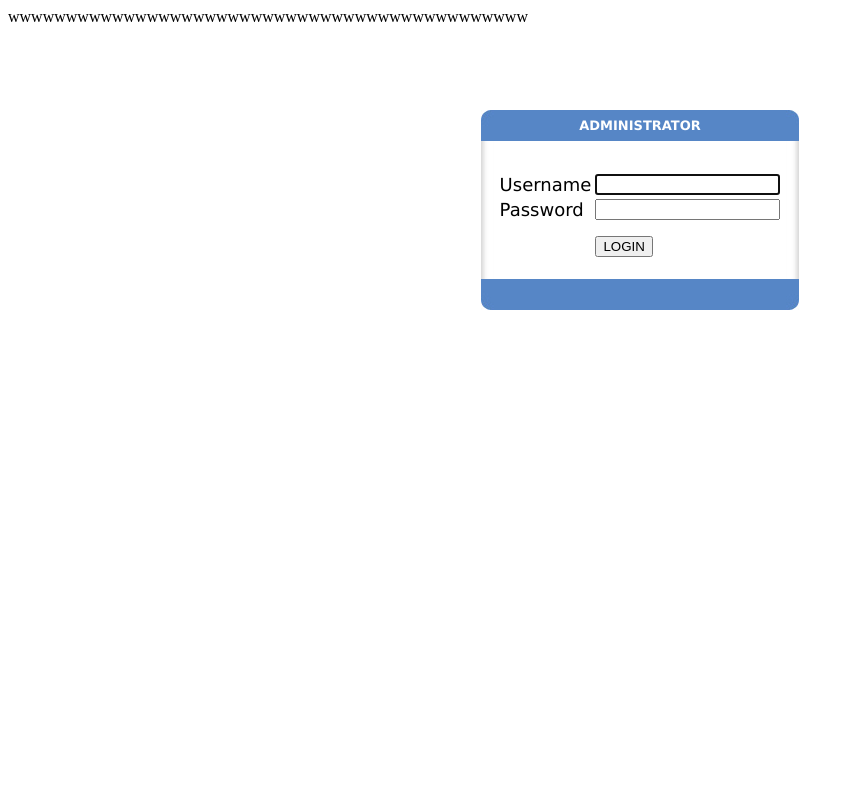
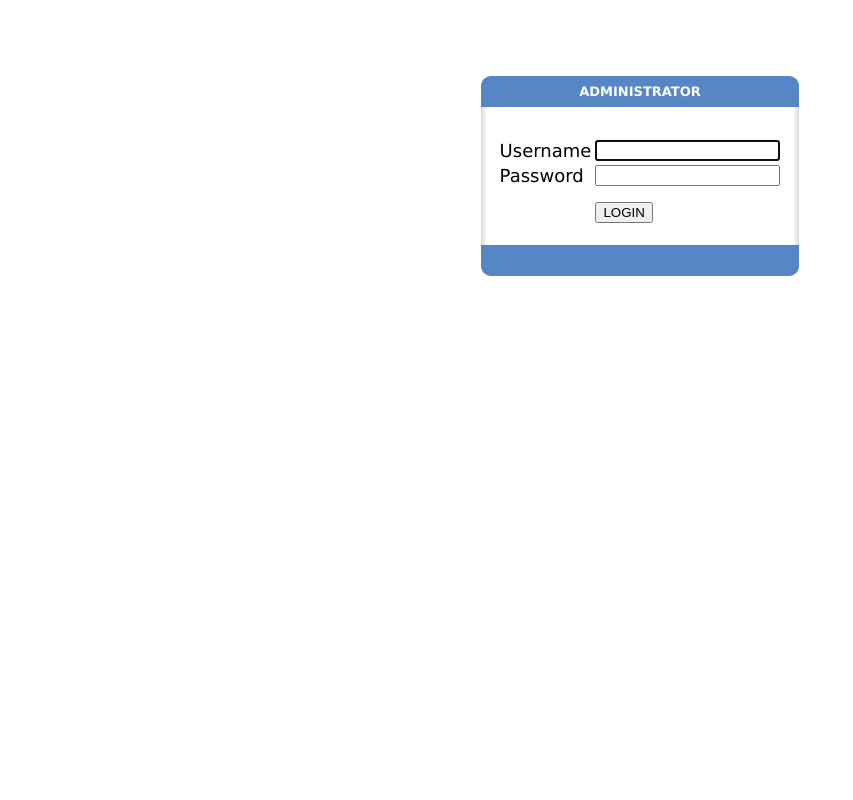
Before and after one commit to gilangsamodra/uasabsensi, a PHP site: page / in a window 1280 px wide. Shown: the whole page, without its empty margins (0-853 px from the left). Run offline with PHP 8.4, Linux system fonts and the light colour scheme.

Commit message:
cobalagi

```diff
--- a/index.php
+++ b/index.php
@@ -1,4 +1,3 @@
-wwwwwwwwwwwwwwwwwwwwwwwwwwwwwwwwwwwwwwwwwwwww
 <?php   session_start();
 if (isset($_POST['userid']))
 {
```
